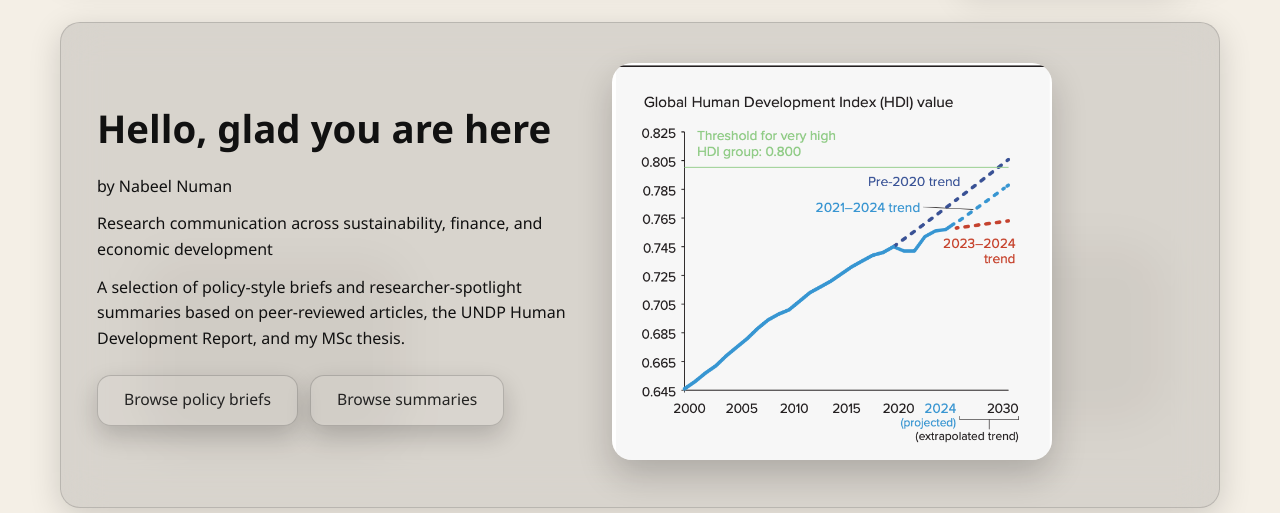
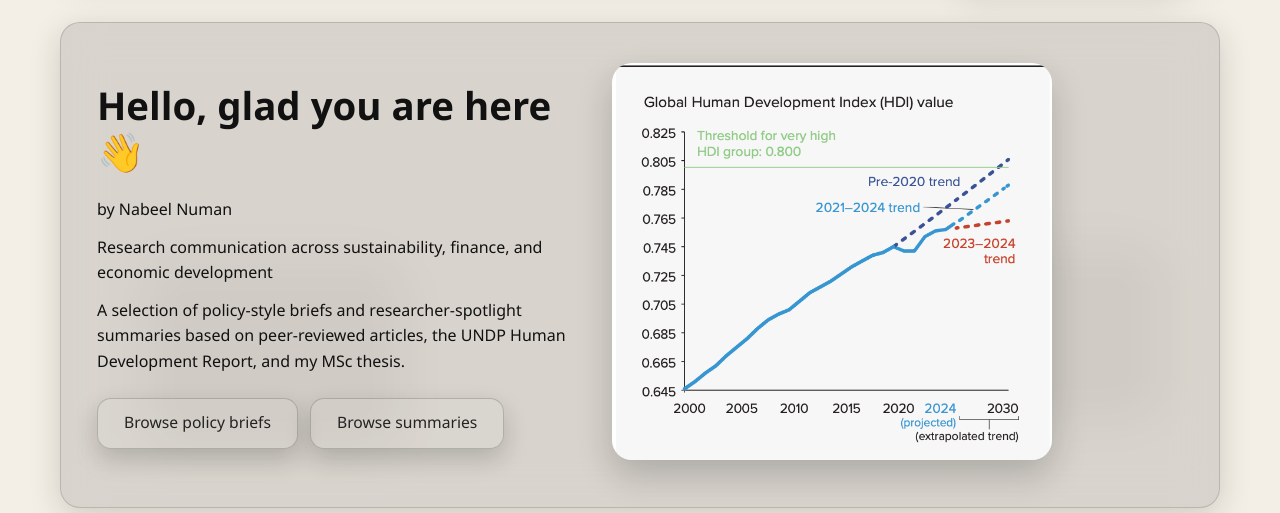
Before and after one commit to MNN1999/research-policy-writing, a plain HTML site: page index.html in a window 1280 px wide. Shown: the part 287-800 px from the top of the page. Drawn offline with Linux system fonts and the light colour scheme.

Commit message:
Update index.html

```diff
--- a/index.html
+++ b/index.html
@@ -79,7 +79,7 @@
                 <section class="section section-hero glass">
                   <div class="hero-grid">
                     <div class="hero-body">
-                      <h1 style="margin-top:0">Hello, glad you are here</h1>
+                      <h1 style="margin-top:0">Hello, glad you are here 👋</h1>
                       <p class="muted" style="margin-top:6px;">by Nabeel Numan</p>
                       <p class="subtitle" style="margin-top:10px;">
                         Research communication across sustainability, finance, and economic development
```
